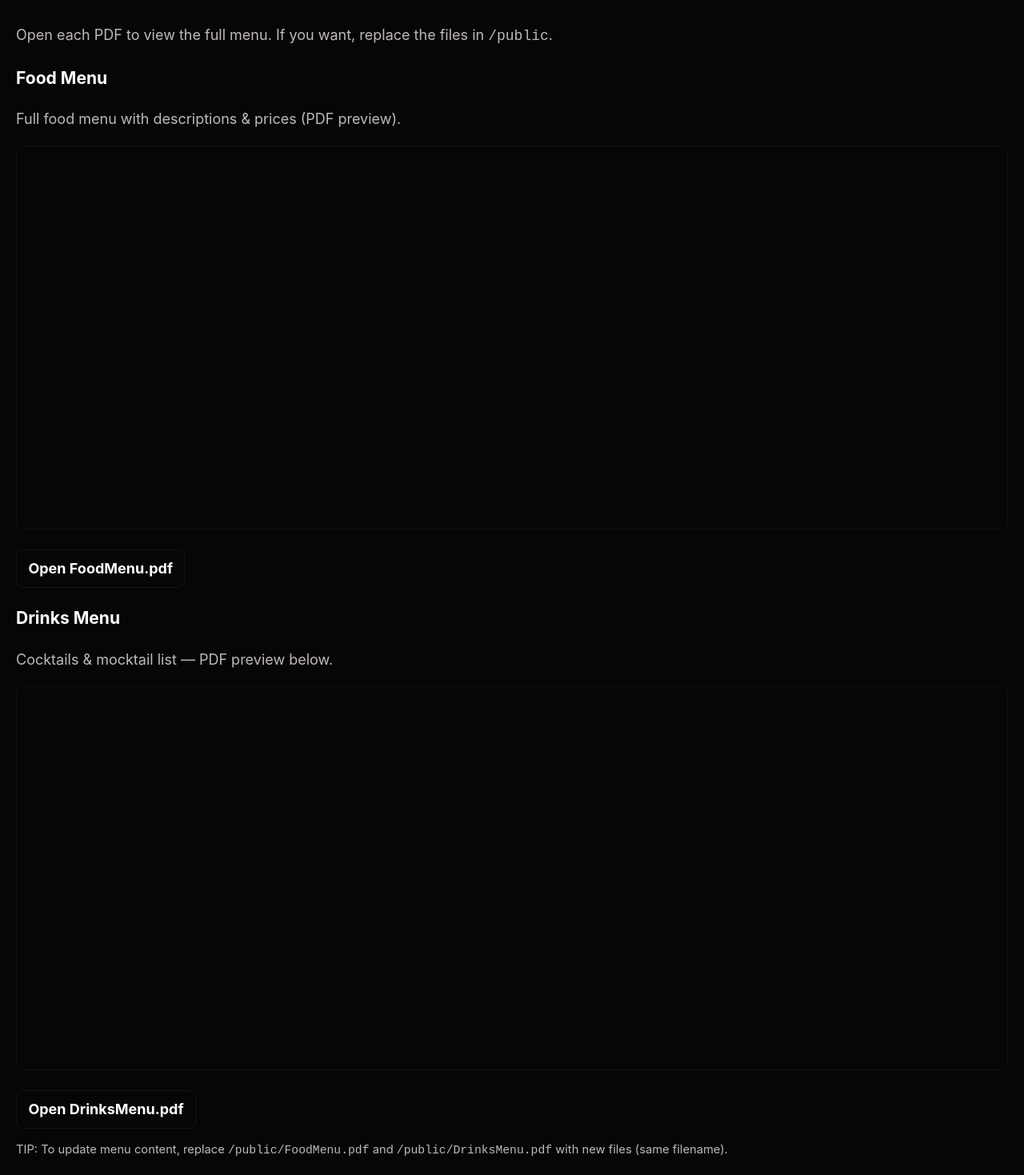
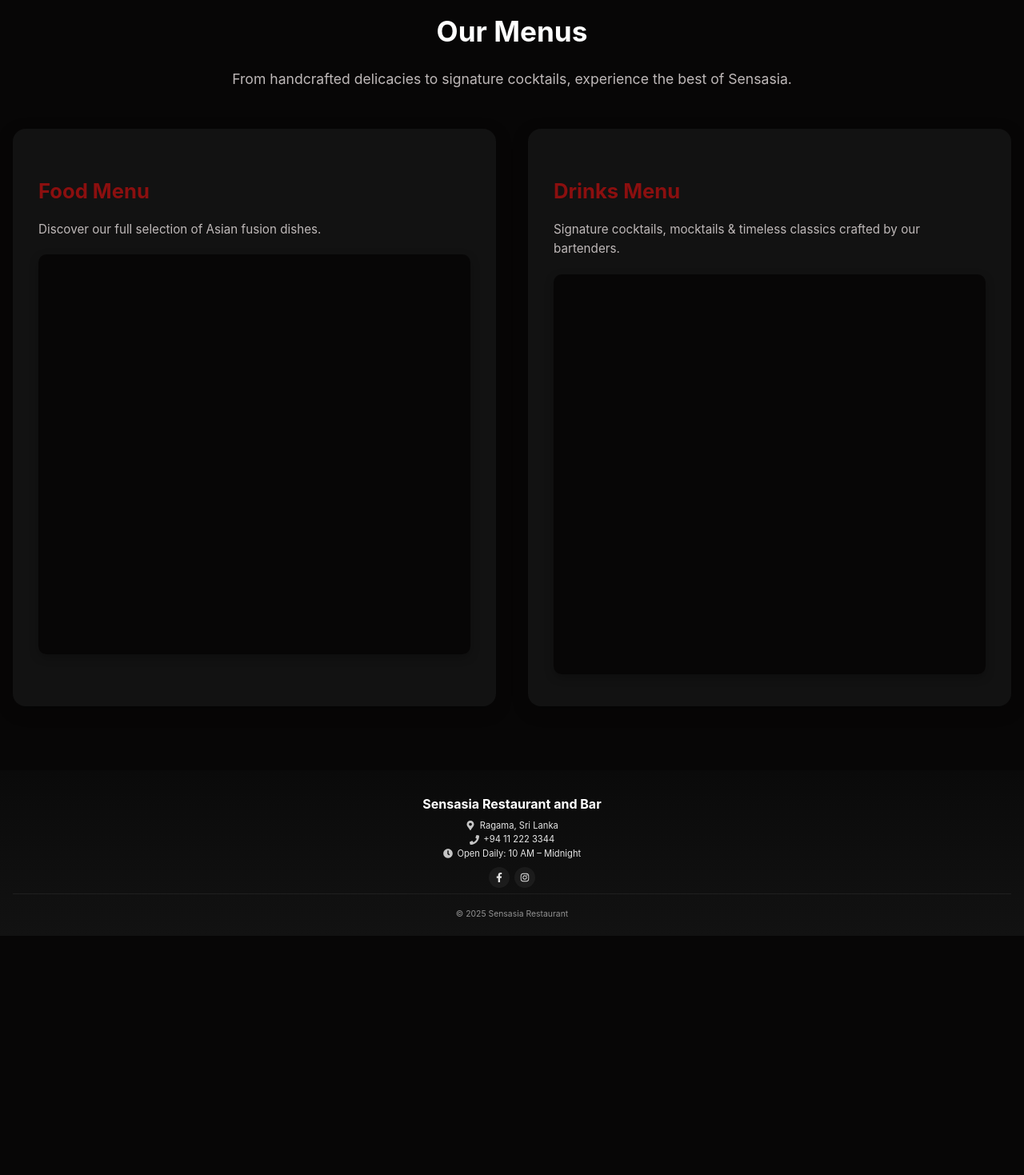
Before and after one commit to dion-nikila/sensasia-website, a React (Create React App) app: page /menu in a window 1280 px wide. Shown: the part 201-1670 px from the top of the page at 80% size. After the commit the page ends 1371 px from the top, so only its background shows below. Built offline with nearby package versions, Linux system fonts and the light colour scheme.

Commit message:
styling changes and changes to the footer

```diff
--- a/src/App.css
+++ b/src/App.css
@@ -162,7 +162,7 @@ body{
 .event-title{ font-size:1.25rem; font-weight:800; margin-top:6px; color:#fff; }
 .event-time{ font-size:0.95rem; color:var(--muted); margin-top:6px; }
 
-/* --- Map Fix --- */
+/* --- Map --- */
 .map-container {
   margin-top:28px;
   border-radius:14px;
@@ -183,48 +183,88 @@ body{
   display:block;
 }
 
-/* --- Footer Revamp --- */
-.footer{
-  background:#0d0d0d;
-  padding:4rem 2rem 2rem;
-  color:#ddd;
+/* Footer */
+.footer {
+  background: linear-gradient(180deg, #0a0a0a, #121212); /* subtle dark gradient */
+  color: #e6e6e6;
+  padding: 1rem 1rem 0.5rem; /* very compact */
+  text-align: center;
+  font-family: "Inter", sans-serif;
+  font-size: 0.8rem; /* smaller text */
 }
-.footer-grid{
-  display:grid;
-  grid-template-columns:repeat(auto-fit, minmax(220px,1fr));
-  gap:2rem;
-  margin-bottom:2rem;
+
+.footer-inner {
+  max-width: 800px;
+  margin: 0 auto;
 }
-.footer-col h4{
-  margin-bottom:0.8rem;
-  font-size:1.2rem;
-  color:#fff;
+
+.footer-logo {
+  font-size: 1rem;
+  font-weight: 700;
+  margin-bottom: 0.4rem;
+  color: #fff;
 }
-.footer-col a{
-  color:#ddd;
-  text-decoration:none;
-  transition:color 0.3s ease;
+
+.footer-info {
+  font-size: 0.7rem;
+  line-height: 1.3;
+  margin-bottom: 0.6rem;
 }
-.footer-col a:hover{ color:#b22222; }
-.footer-logo{
-  font-size:1.6rem;
-  color:#fff;
-  margin-bottom:0.5rem;
+
+.footer-info p {
+  margin: 0.2rem 0;
+  display: flex;
+  align-items: center;
+  justify-content: center;
+  gap: 0.35rem;
 }
-.socials a{
-  font-size:1.6rem;
-  margin-right:1rem;
-  color:#ddd;
-  transition:color 0.3s ease;
+
+.footer-info a {
+  color: inherit;
+  text-decoration: none;
 }
-.socials a:hover{ color:#b22222; }
-.footer-bottom{
-  border-top:1px solid #222;
-  padding-top:1rem;
-  text-align:center;
-  font-size:0.9rem;
-  color:#999;
+
+.footer-info a:hover {
+  color: #fff;
 }
+
+.footer-info .icon {
+  font-size: 0.75rem;
+  opacity: 0.85;
+}
+
+.footer-socials {
+  display: flex;
+  justify-content: center;
+  gap: 0.4rem;
+  margin-bottom: 0.4rem;
+}
+
+.footer-socials a {
+  display: flex;
+  align-items: center;
+  justify-content: center;
+  background: rgba(255, 255, 255, 0.05);
+  border-radius: 50%;
+  width: 26px;
+  height: 26px;
+  font-size: 0.75rem;
+  color: #e6e6e6;
+  transition: all 0.3s ease;
+}
+
+.footer-socials a:hover {
+  background: #fff;
+  color: #8b0f0f;
+}
+
+.footer-bottom {
+  font-size: 0.65rem;
+  opacity: 0.6;
+  border-top: 1px solid rgba(255, 255, 255, 0.1);
+  padding-top: 0.4rem;
+}
+
 
 /* --- Tint utility --- */
 .tinted{ position: relative; background-color: rgba(0,0,0,0.45); background-blend-mode: multiply; }
@@ -264,3 +304,59 @@ body{
   height: 100%;
   border: 0;
 }
+
+/* Menus Section */
+.menu-section {
+  padding: 5rem 1rem;
+  text-align: center;
+}
+
+.menu-title {
+  font-size: 2.2rem;
+  margin-bottom: 0.5rem;
+  color: #fff; /* readable on dark background */
+}
+
+.menu-subtitle {
+  font-size: 1.1rem;
+  color: #bfb9b9; /* muted text matching site theme */
+  margin-bottom: 3rem;
+}
+
+.menu-grid {
+  display: grid;
+  grid-template-columns: repeat(auto-fit, minmax(380px, 1fr));
+  gap: 2.5rem;
+}
+
+.menu-card {
+  background: #121212; /* matches panel color from your site */
+  padding: 2rem;
+  border-radius: 16px;
+  box-shadow: 0 6px 20px rgba(0, 0, 0, 0.25);
+  transition: transform 0.25s ease, box-shadow 0.25s ease;
+  text-align: left;
+}
+
+.menu-card:hover {
+  transform: translateY(-6px);
+  box-shadow: 0 12px 30px rgba(0, 0, 0, 0.45);
+}
+
+.menu-header h3 {
+  font-size: 1.6rem;
+  margin-bottom: 0.3rem;
+  color: #8b0f0f; /* matches brand accent */
+}
+
+.menu-header p {
+  font-size: 0.95rem;
+  color: #bfb9b9;
+  margin-bottom: 1.2rem;
+}
+
+.menu-frame {
+  border: none; /* removed white border */
+  border-radius: 10px;
+  box-shadow: 0 4px 12px rgba(0, 0, 0, 0.25);
+}
--- a/src/Footer.js
+++ b/src/Footer.js
@@ -1,34 +1,22 @@
 import React from "react";
-import { FaFacebookF, FaInstagram } from "react-icons/fa";
+import { FaFacebookF, FaInstagram, FaPhone, FaMapMarkerAlt, FaClock } from "react-icons/fa";
 
 export default function Footer() {
   return (
     <footer className="footer">
-      <div className="footer-grid">
-        {/* Column 1: Branding */}
-        <div className="footer-col">
-          <h3 className="footer-logo">Sensasia Restaurant</h3>
-          <p>Authentic Asian Fusion Cuisine & Bar since 2012</p>
+      <div className="footer-inner">
+        <h2 className="footer-logo">Sensasia Restaurant and Bar</h2>
+
+        <div className="footer-info">
+          <p><FaMapMarkerAlt className="icon" /> Ragama, Sri Lanka</p>
+          <p>
+            <FaPhone className="icon" />{" "}
+            <a href="tel:+94112223344">+94 11 222 3344</a>
+          </p>
+          <p><FaClock className="icon" /> Open Daily: 10 AM – Midnight</p>
         </div>
 
-        {/* Column 2: Contact */}
-        <div className="footer-col">
-          <h4>Contact</h4>
-          <p>📞 <a href="tel:+94112223344">+94 11 222 3344</a></p>
-          <p>📍 Ragama, Sri Lanka</p>
-        </div>
-
-        {/* Column 3: Hours */}
-        <div className="footer-col">
-          <h4>Opening Hours</h4>
-          <p>Mon – Thu: 11 AM – 11 PM</p>
-          <p>Fri – Sat: 11 AM – 1 AM</p>
-          <p>Sun: 11 AM – 10 PM</p>
-        </div>
-
-        {/* Column 4: Socials */}
-        <div className="footer-col socials">
-          <h4>Follow Us</h4>
+        <div className="footer-socials">
           <a
             href="https://www.facebook.com/sens.asia"
             target="_blank"
@@ -47,7 +35,7 @@ export default function Footer() {
       </div>
 
       <div className="footer-bottom">
-        <p>© {new Date().getFullYear()} Sensasia Restaurant. All Rights Reserved.</p>
+        <p>© {new Date().getFullYear()} Sensasia Restaurant</p>
       </div>
     </footer>
   );
--- a/src/Menu.js
+++ b/src/Menu.js
@@ -1,55 +1,52 @@
 import React from "react";
 
-/* Place FoodMenu.pdf and DrinksMenu.pdf in public/ to enable these previews */
 export default function Menu() {
   return (
-    <section className="page container">
+    <section className="menu-section container">
+      {/* Hero Section */}
       <div className="menu-hero">
-        <h2>Our Menus (PDF)</h2>
-        <p className="muted">Open each PDF to view the full menu. If you want, replace the files in <code>/public</code>.</p>
+        <h2 className="menu-title">Our Menus</h2>
+        <p className="menu-subtitle">
+          From handcrafted delicacies to signature cocktails, experience the best
+          of Sensasia.
+        </p>
       </div>
 
+      {/* Menus Grid */}
       <div className="menu-grid">
+        {/* Food Menu */}
         <div className="menu-card">
-          <h3>Food Menu</h3>
-          <p className="muted">Full food menu with descriptions & prices (PDF preview).</p>
-
-          <div style={{ margin: "1rem 0" }}>
-            <iframe
-              title="Food Menu"
-              src="/FoodMenu.pdf"
-              width="100%"
-              height="480px"
-              style={{ border: "1px solid rgba(255,255,255,0.04)", borderRadius: "8px" }}
-            />
+          <div className="menu-header">
+            <h3>Food Menu</h3>
+            <p className="muted">Discover our full selection of Asian fusion dishes.</p>
           </div>
-
-          <div className="menu-actions">
-            <a className="btn btn-outline" href="/FoodMenu.pdf" target="_blank" rel="noreferrer">Open FoodMenu.pdf</a>
-          </div>
+          <iframe
+            title="Food Menu"
+            src="/FoodMenu.pdf#toolbar=0&navpanes=0&scrollbar=0"
+            width="100%"
+            height="500px"
+            className="menu-frame"
+          />
         </div>
 
+        {/* Drinks Menu */}
         <div className="menu-card">
-          <h3>Drinks Menu</h3>
-          <p className="muted">Cocktails & mocktail list — PDF preview below.</p>
-
-          <div style={{ margin: "1rem 0" }}>
-            <iframe
-              title="Drinks Menu"
-              src="/DrinksMenu.pdf"
-              width="100%"
-              height="480px"
-              style={{ border: "1px solid rgba(255,255,255,0.04)", borderRadius: "8px" }}
-            />
+          <div className="menu-header">
+            <h3>Drinks Menu</h3>
+            <p className="muted">
+              Signature cocktails, mocktails & timeless classics crafted by our
+              bartenders.
+            </p>
           </div>
-
-          <div className="menu-actions">
-            <a className="btn btn-outline" href="/DrinksMenu.pdf" target="_blank" rel="noreferrer">Open DrinksMenu.pdf</a>
-          </div>
+          <iframe
+            title="Drinks Menu"
+            src="/DrinksMenu.pdf#toolbar=0&navpanes=0&scrollbar=0"
+            width="100%"
+            height="500px"
+            className="menu-frame"
+          />
         </div>
       </div>
-
-      <p className="small muted">TIP: To update menu content, replace <code>/public/FoodMenu.pdf</code> and <code>/public/DrinksMenu.pdf</code> with new files (same filename).</p>
     </section>
   );
 }
```
